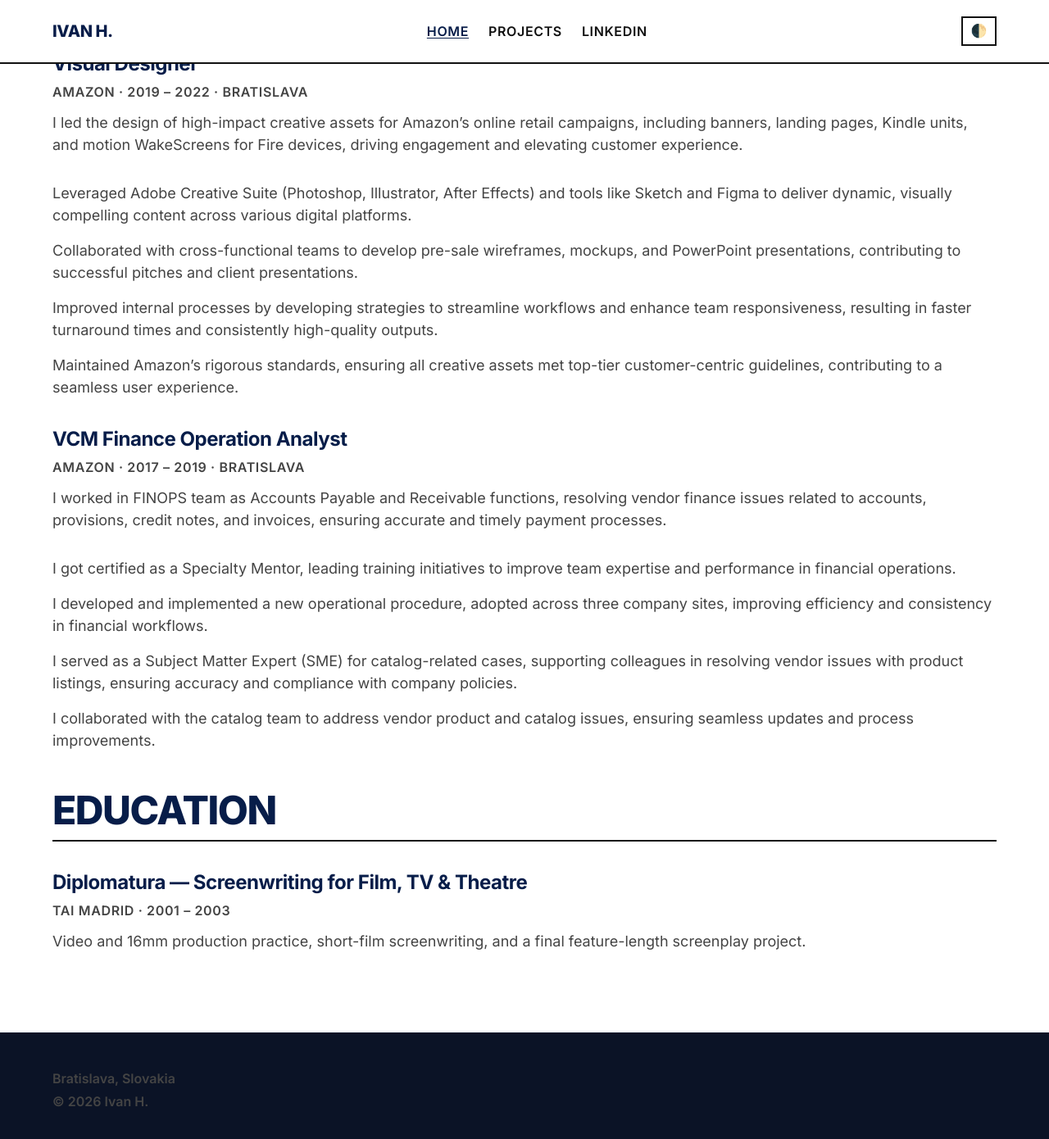
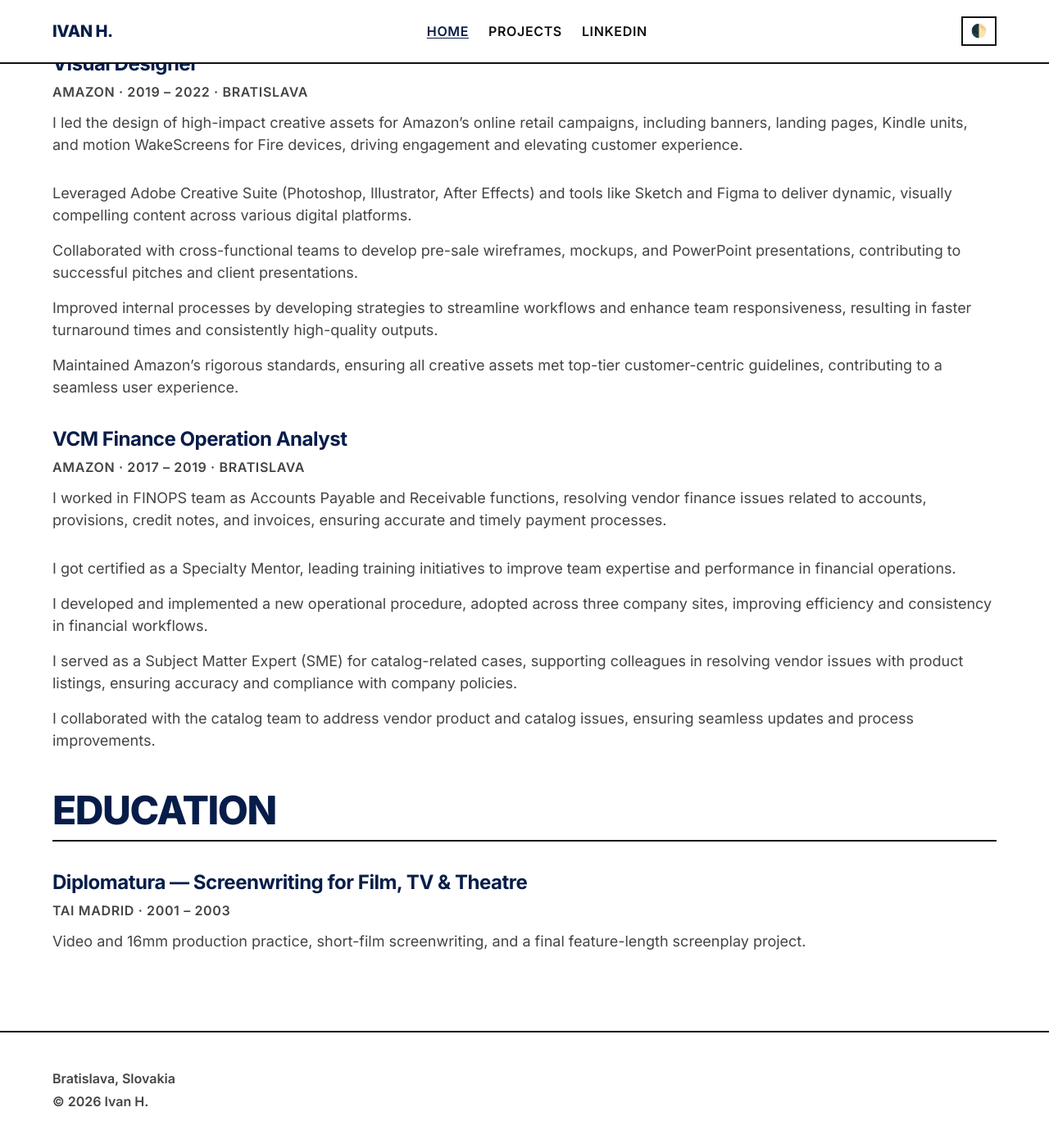
Before and after one commit to ivanhb-sk/ivanhb-sk.github.io, a Jekyll site: the page built from index.md, in a window 1280 px wide and 1400 px high, scrolled down 1351 px. Shown: the top 1390 px of the window at 82% size. Built offline with Jekyll 4.4.1, drawn with Linux system fonts in a browser that asks for light colours.

Commit message:
fix light mode footer 1

```diff
--- a/assets/css/main.scss
+++ b/assets/css/main.scss
@@ -449,9 +449,7 @@ html[data-theme="dark"] li {
   background: #0b1326;
 }
 
-.site-footer {
-  padding: 2.5rem 0;
+html[data-theme="dark"].site-footer {
   border-top: 2px solid #f0f4f8;
   background: #0b1326;
-
 }
```
